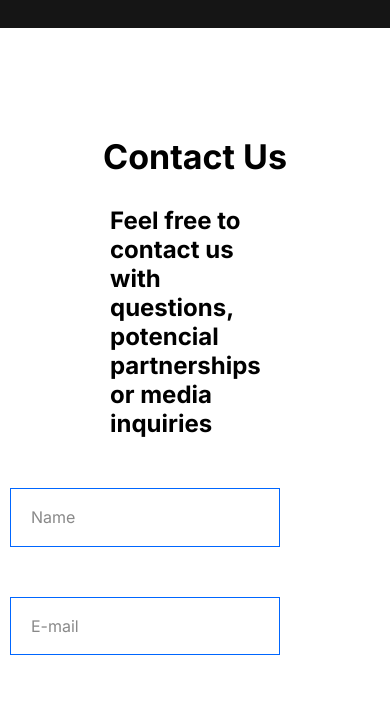
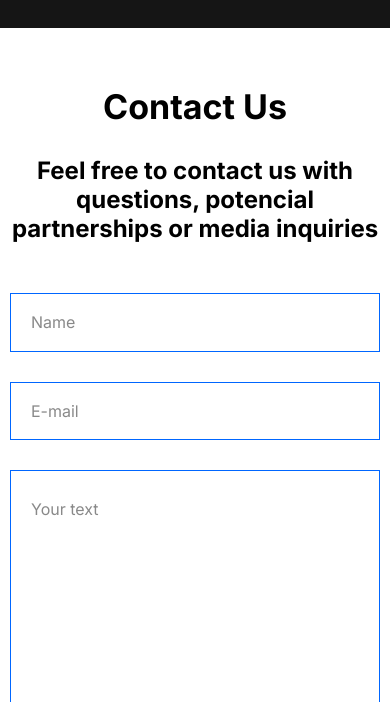
Before and after one commit to Maria1564/lease-cars, a plain HTML site: page contacts.html in a window 390 px wide. Shown: the part 117-819 px from the top of the page. Drawn offline with Linux system fonts and the light colour scheme; files whose address does not match are found by name.

Commit message:
add: adaptive contacts page

```diff
--- a/contacts.html
+++ b/contacts.html
@@ -194,5 +194,6 @@
       </footer>
     </div>
 
+    <script src="js/main.js"></script>
   </body>
 </html>
--- a/css/style.css
+++ b/css/style.css
@@ -345,6 +345,7 @@ a {
 }
 
 .contacts__text {
+    text-align: center;
     font-size: 24px;
     line-height: 29px;
     padding: 0 100px;
@@ -407,6 +408,7 @@ a {
     font-weight: 400;
     line-height: 1.3rem;
     margin: 0 auto;
+    border: none;
 }
 
 .blog {
@@ -656,6 +658,22 @@ a {
     .blog__items {
         grid-template-columns: repeat(1, 1fr);
     }
+
+    .contacts {
+        margin: 50px 0
+    }
+
+    .form__input {
+        width: 100%;
+    }
+
+    .form {
+        gap: 30px 40px;
+    }
+
+    .contacts__text {
+        padding: 0;
+    }
 }
 
 @media (max-width: 540px) {
```
